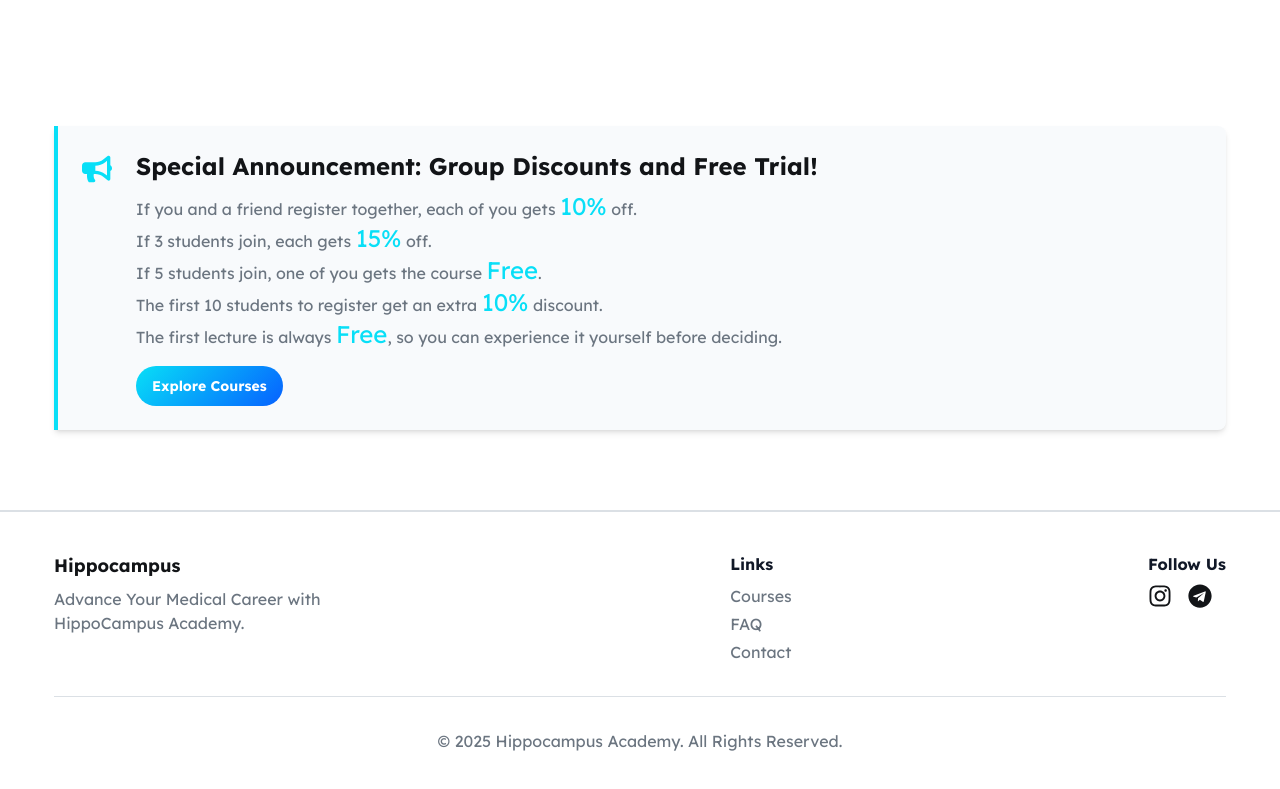
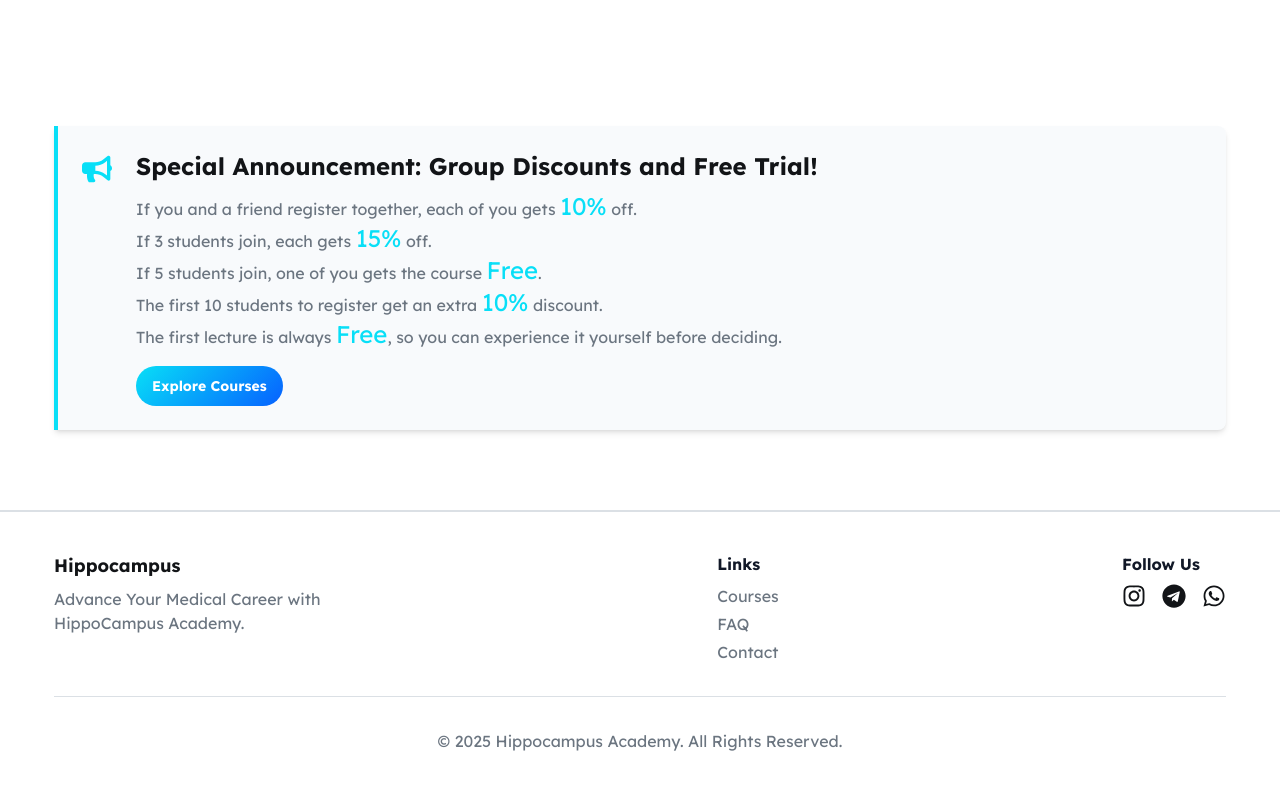
Before and after one commit to belalnady803-ux/hippocapus-front, a React (Vite) app: page / in a window 1280 px wide. Shown: the part 1253-2042 px from the top of the page. Built offline with nearby package versions, Linux system fonts and the light colour scheme; no server answers; a web font is replaced by a local one.

Commit message:
add what's app

```diff
--- a/src/components/Footer.jsx
+++ b/src/components/Footer.jsx
@@ -1,5 +1,5 @@
 import { Link } from "react-router";
-import { FaInstagram, FaTelegram } from "react-icons/fa";
+import { FaInstagram, FaTelegram , FaWhatsapp} from "react-icons/fa";
 
 const Footer = () => {
     return (
@@ -25,6 +25,7 @@ const Footer = () => {
                         <div className="flex gap-4 text-p2 dark:text-p4">
                             <a href="https://www.instagram.com/hippocampus.eu?igsh=aHpjMzJwb253YTBt&utm_source=qr"><FaInstagram size={24} /></a>
                             <a href="https://t.me/hippocampus_eu"><FaTelegram size={24} /></a>
+                            <a href="https://chat.whatsapp.com/I1wEEY9rjWl1gReLi0HUtp?mode=ems_wa_c"><FaWhatsapp size={24} /></a>
                         </div>
                     </div>
                 </div>
```
